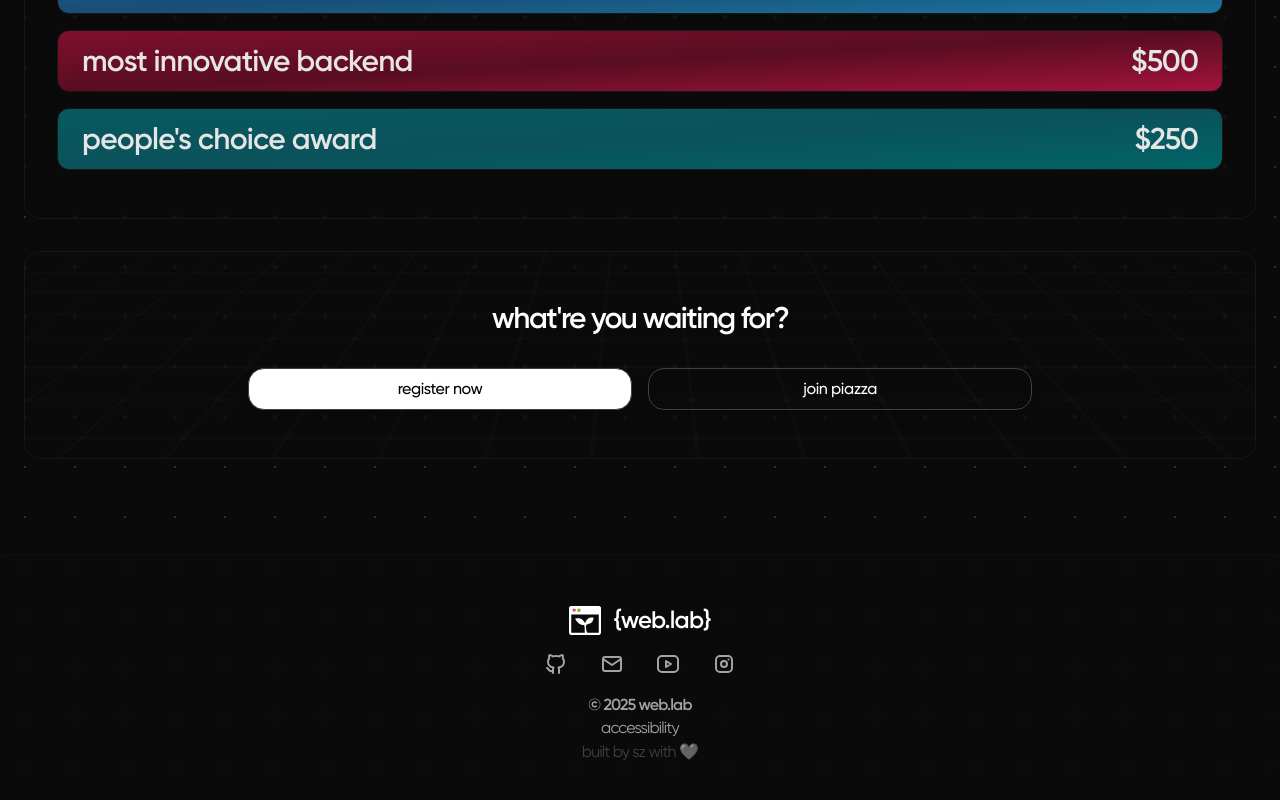
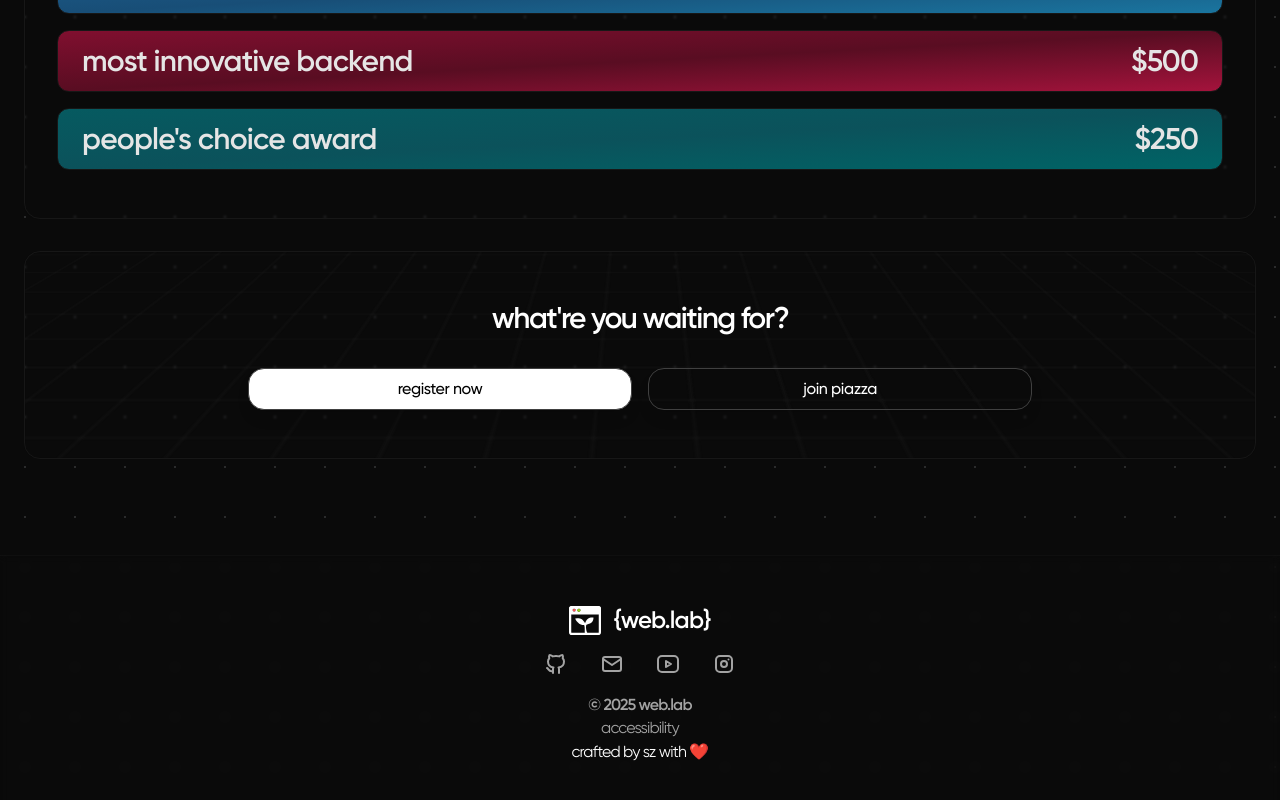
Before and after one commit to weblab-staff/web.lab, a Next.js app: page / in a window 1280 px wide. Shown: the part 2708-3508 px from the top of the page. Built offline with nearby package versions, Linux system fonts and the light colour scheme.

Commit message:
Update Footer.js

```diff
--- a/src/components/global/Footer.js
+++ b/src/components/global/Footer.js
@@ -1,6 +1,7 @@
 import logo from "../../../public/img/logo.svg";
 import Image from "next/image";
 import Link from "next/link";
+import { useMemo } from "react";
 
 const socials = [
   {
@@ -85,7 +86,35 @@ const socials = [
   },
 ];
 
+const footerTexts = [
+  {
+    text: "crafted by sz with ❤️",
+    weight: 2,
+  },
+  {
+    text: "crafted by sz with react.js 🩵",
+    weight: 1,
+  },
+  {
+    text: "crafted by sz with next.js 🖤",
+    weight: 1,
+  },
+];
+
 export default function Footer() {
+  const randomFooterText = useMemo(() => {
+    const totalWeight = footerTexts.reduce(
+      (sum, { weight }) => sum + weight,
+      0,
+    );
+    const randomNum = Math.random() * totalWeight;
+    let cumulativeWeight = 0;
+
+    return footerTexts.find(({ weight }) => {
+      cumulativeWeight += weight;
+      return randomNum < cumulativeWeight;
+    });
+  }, []);
   return (
     <footer className="flex w-full flex-col items-center gap-6 border-t border-neutral-900/50 px-6 py-12 backdrop-blur-sm">
       <div className="flex w-full max-w-7xl flex-col items-center gap-4">
@@ -130,9 +159,9 @@ export default function Footer() {
           <Link
             href="https://www.stanleyzhao.com/"
             target="_blank"
-            className="inline w-fit cursor-eyes font-normal text-neutral-700 transition duration-300 ease-in-out hover:text-neutral-400 [&>span]:hover:grayscale-0"
+            className="inline w-fit cursor-eyes font-normal text-white transition duration-300 ease-in-out hover:underline"
           >
-            built by sz with <span className="animate-pulse grayscale">❤️</span>
+            {randomFooterText.text}
           </Link>
         </span>
       </div>
```
